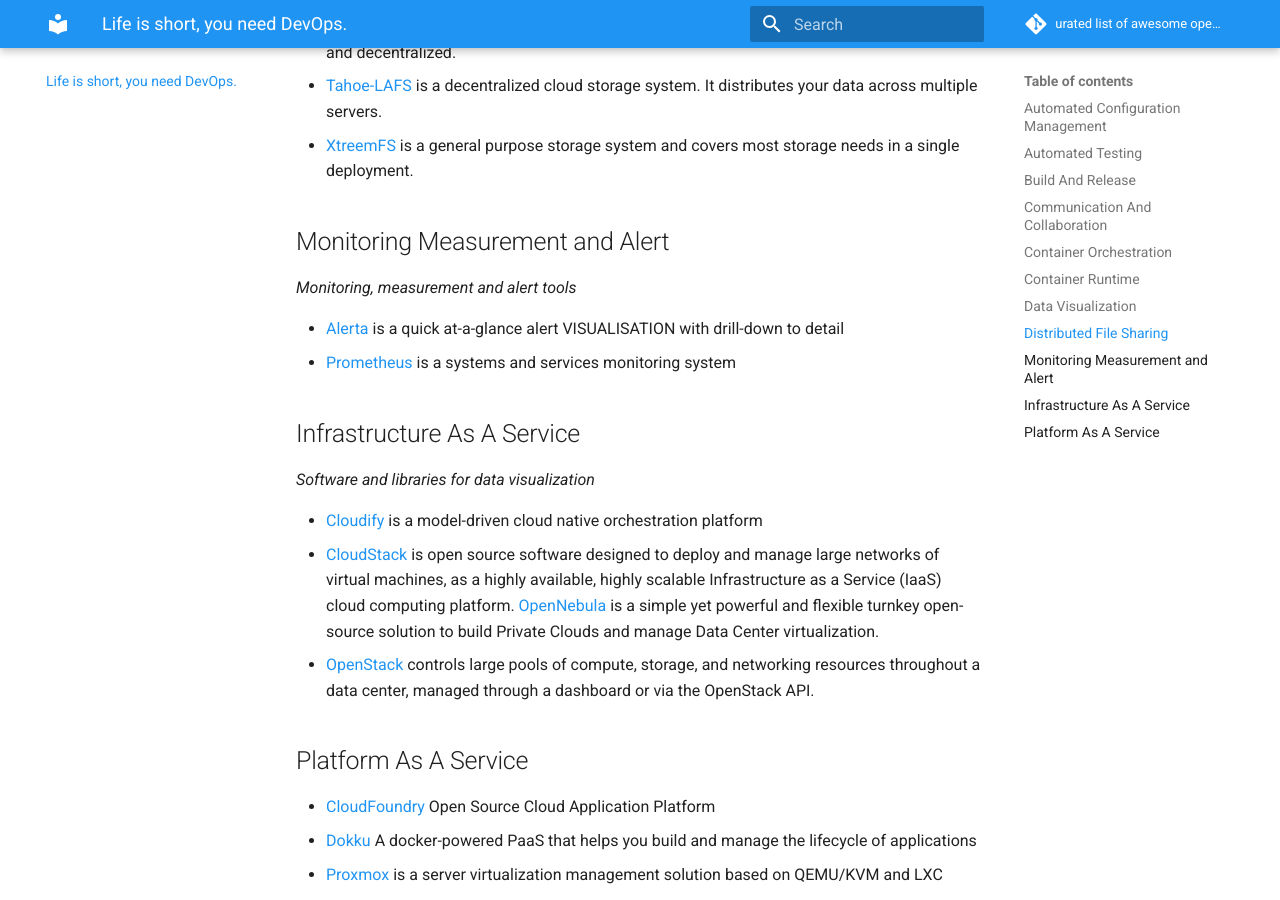
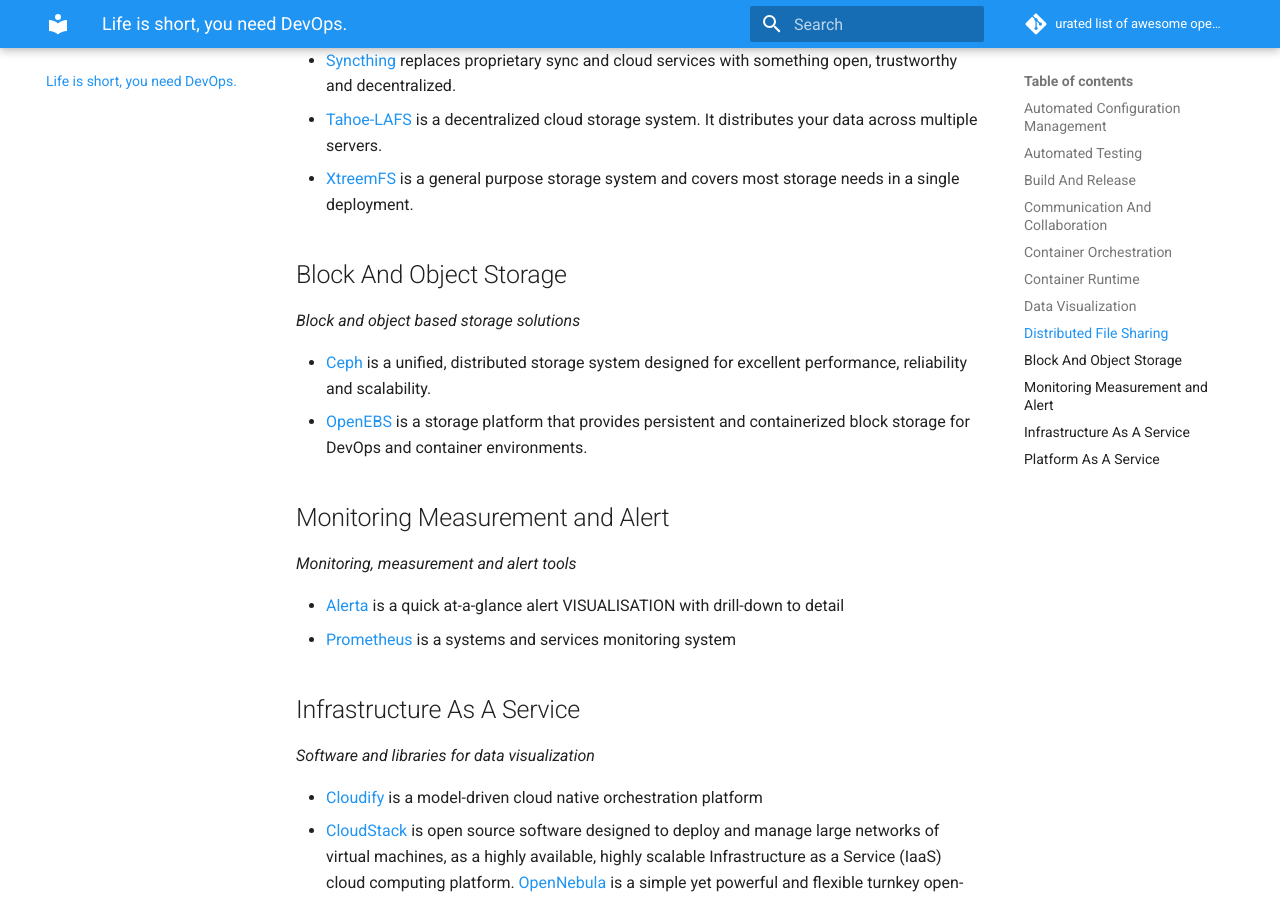
Before and after one commit to CCSGroupInternational/awesome-opensource, an MkDocs documentation site: the page built from docs/index.md, in a window 1280 px wide and 900 px high, scrolled down 3544 px. Built offline with MkDocs 1.6.1 and Material for MkDocs 9.7.7, drawn with Linux system fonts in a browser that asks for light colours; comment, search, counter and statistics services are not loaded; some of the changed text lies outside the part shown.

Commit message:
Added block storage

```diff
--- a/docs/index.md
+++ b/docs/index.md
@@ -7,6 +7,7 @@ Inspired by the the [Awesome Python] project .
 - [Awesome Open Source DevOps Tools](#awesome-open-source-devops-tools)
     - [Automated Configuration Management](#automated-configuration-management)
     - [Automated Testing](#automated-testing)
+    - [Block And Object Storage](#block-and-object-storage)
     - [Build And Release](#build-and-release)
     - [Communication And Collaboration](#communication-and-collaboration)
     - [Container Runtime](#container-runtime)
@@ -104,6 +105,14 @@ the Elastic Stack
 * [Tahoe-LAFS](https://tahoe-lafs.org/trac/tahoe-lafs) is a decentralized cloud storage system. It distributes your data across multiple servers.
 * [XtreemFS](http://www.xtreemfs.org/) is a general purpose storage system and covers most storage needs in a single deployment.
 
+## Block And Object Storage
+
+*Block and object based storage solutions*
+
+* [Ceph](https://ceph.com/) is a unified, distributed storage system designed for excellent performance, reliability and scalability.
+* [OpenEBS](https://www.openebs.io/) is a storage platform that provides persistent and containerized block storage for DevOps and container environments.
+
+
 ## Monitoring Measurement and Alert
 
 *Monitoring, measurement and alert tools*
```
